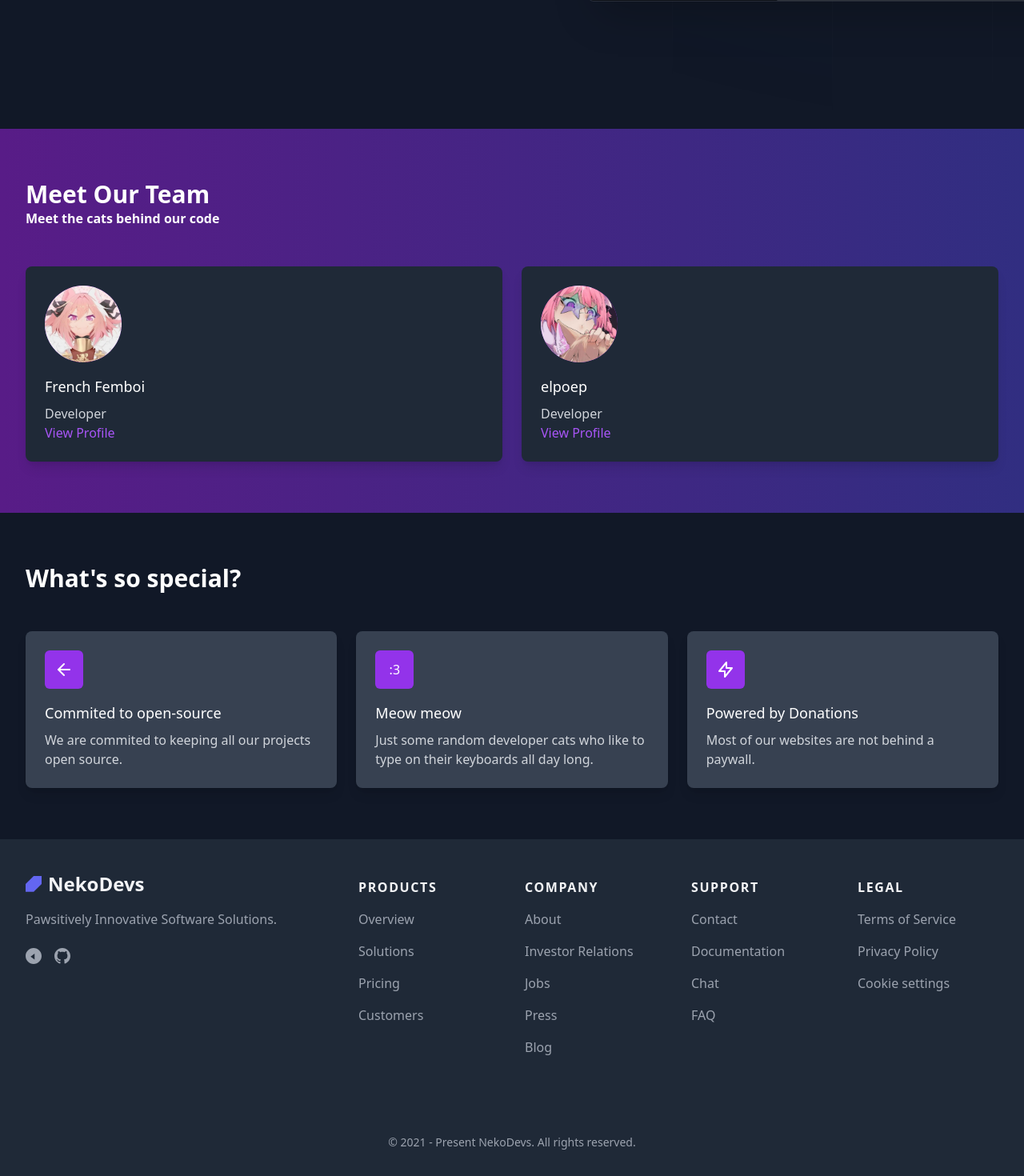
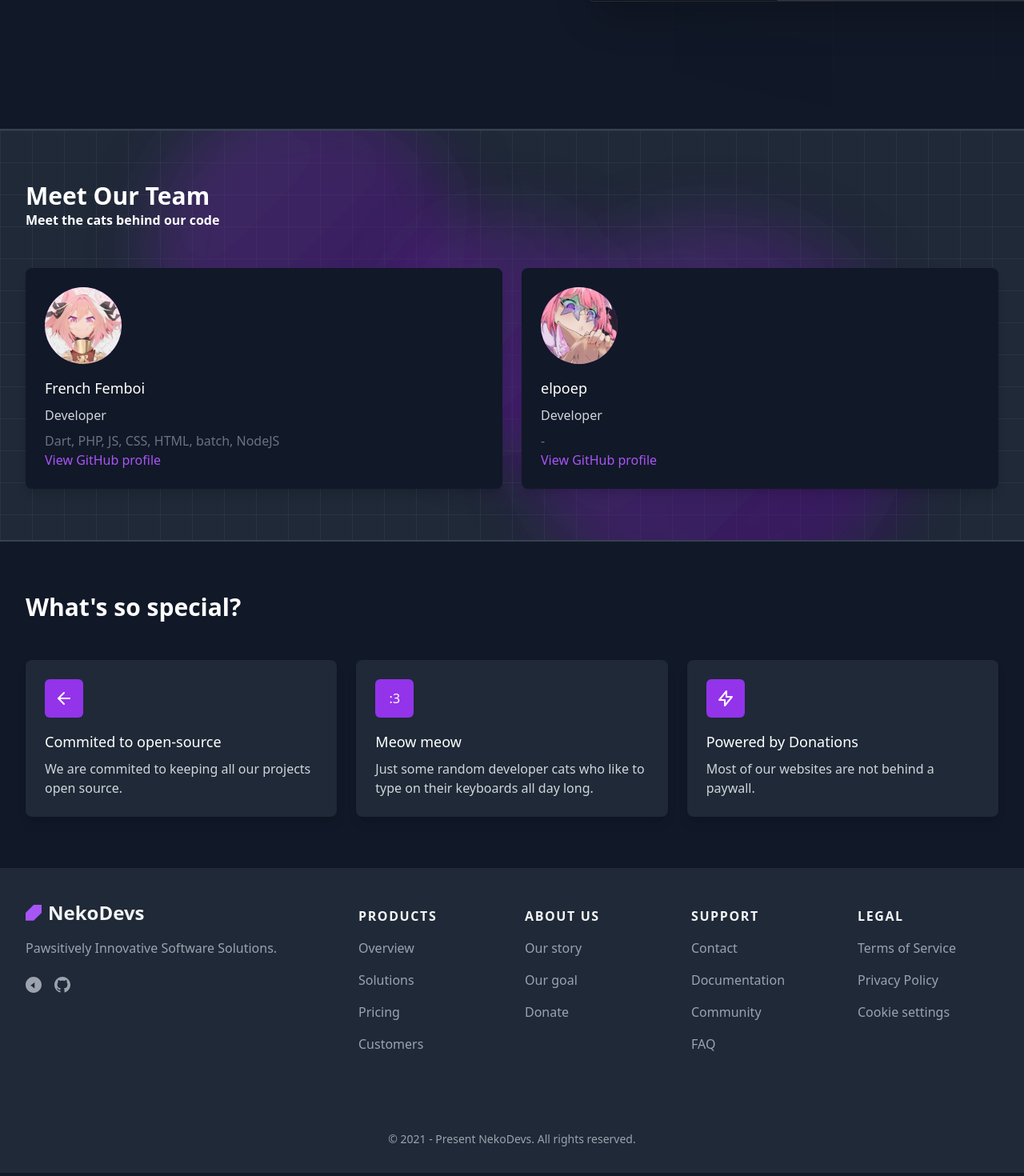
Before and after one commit to Nekodevs-EU/Landing-Page, a PHP site: page / in a window 1280 px wide. Shown: the part 848-2318 px from the top of the page at 80% size. Run offline with PHP 8.4, Linux system fonts and the light colour scheme; some web fonts are replaced.

Commit message:
chore: Update .htaccess and output.css files

```diff
--- a/index.php
+++ b/index.php
@@ -1,5 +1,6 @@
 <!DOCTYPE html>
 <html lang="en">
+
 <head>
   <meta charset="UTF-8">
   <meta name="viewport" content="width=device-width, initial-scale=1.0">
@@ -7,6 +8,7 @@
   <link href="/src/styles/output.css" rel="stylesheet">
   <link rel="stylesheet" href="https://rsms.me/inter/inter.css">
 </head>
+
 <body>
   <!-- component -->
   <div class="relative isolate overflow-hidden bg-gray-900">
@@ -27,15 +29,15 @@
     <div class="mx-auto max-w-7xl px-6 pb-24 pt-10 sm:pb-32 lg:flex lg:px-8 lg:py-40">
       <div class="mx-auto max-w-2xl flex-shrink-0 lg:mx-0 lg:max-w-xl lg:pt-8">
         <div class="mt-24 sm:mt-32 lg:mt-16">
-        <a href="#" class="inline-flex space-x-6">
+          <a href="/news" class="inline-flex space-x-6">
             <span class="rounded-full bg-indigo-500/10 px-3 py-1 text-sm font-semibold leading-6 text-cyan-500 ring-1 ring-inset ring-indigo-500/20">What's new</span>
           </a>
         </div>
         <h1 class="mt-10 text-4xl font-bold tracking-tight text-white sm:text-6xl">Pawsitively Innovative Software Solutions!</h1>
         <p class="mt-6 text-lg leading-8 text-gray-300">At Nekodevs, we create purr-fectly crafted apps and websites that blend our love for cats with innovative technology. Join us in making the digital world a pawsitive place!</p>
         <div class="mt-10 flex items-center gap-x-6">
-        <a href="#" class="rounded-md bg-purple-500 px-3.5 py-2.5 text-sm font-semibold text-white shadow-sm hover:bg-purple-400 focus-visible:outline focus-visible:outline-2 focus-visible:outline-offset-2 focus-visible:outline-indigo-400">Our projects</a>
-        <a href="#" class="text-sm font-semibold leading-6 text-white">Who's behind this? <span aria-hidden="true">→</span></a>
+          <a href="/projects" class="rounded-md bg-purple-500 px-3.5 py-2.5 text-sm font-semibold text-white shadow-sm hover:bg-purple-400 focus-visible:outline focus-visible:outline-2 focus-visible:outline-offset-2 focus-visible:outline-indigo-400">Our projects</a>
+          <a href="#our-team" class="text-sm font-semibold leading-6 text-white">Who's behind this? <span aria-hidden="true">→</span></a>
         </div>
       </div>
       <div class="mx-auto mt-16 flex max-w-2xl sm:mt-24 lg:ml-10 lg:mr-0 lg:mt-0 lg:max-w-none lg:flex-none xl:ml-32">
@@ -46,26 +48,48 @@
     </div>
   </div>
 
-<section class="bg-gradient-to-r from-purple-900 to-indigo-900 py-16 dark:bg-gray-900">
-    <div class="max-w-7xl mx-auto px-4 sm:px-6 lg:px-8">
+  <section class="relative py-16 dark:bg-gray-900 bg-gray-800 border-t-2 border-b-2 border-gray-700" id="our-team">
+    <div class="absolute inset-0">
+      <svg width="100%" height="100%" xmlns="http://www.w3.org/2000/svg">
+        <defs>
+          <linearGradient id="grad1" x1="0%" y1="0%" x2="100%" y2="100%">
+            <stop offset="0%" style="stop-color:rgb(102,51,153);stop-opacity:0.9" />
+            <stop offset="100%" style="stop-color:rgb(75,0,130);stop-opacity: 0.9em;" />
+          </linearGradient>
+          <filter id="blur" x="-50%" y="-50%" width="200%" height="200%">
+            <feGaussianBlur in="SourceGraphic" stdDeviation="40" />
+          </filter>
+          <pattern id="grid" width="40" height="40" patternUnits="userSpaceOnUse">
+            <path d="M 40 0 L 0 0 0 40" fill="none" stroke="rgba(255, 255, 255, 0.1)" stroke-width="1" />
+          </pattern>
+        </defs>
+        <rect width="100%" height="100%" fill="url(#grid)" />
+        <circle cx="30%" cy="30%" r="20%" fill="url(#grad1)" filter="url(#blur)" opacity="0.5" />
+        <circle cx="70%" cy="70%" r="25%" fill="url(#grad1)" filter="url(#blur)" opacity="0.5" />
+        <circle cx="50%" cy="50%" r="15%" fill="url(#grad1)" filter="url(#blur)" opacity="0.5" />
+      </svg>
+    </div>
+    <div class="relative max-w-7xl mx-auto px-4 sm:px-6 lg:px-8">
       <h2 class="text-3xl font-bold text-white dark:text-gray-900">Meet Our Team</h2>
       <p class="text-1xl font-bold text-white dark:text-gray-900">Meet the cats behind our code</p>
       <div class="mt-12 grid grid-cols-1 gap-6 sm:grid-cols-2">
-            <div class="p-6 bg-gray-800 dark:bg-gray-700 rounded-lg shadow-lg">
+        <div class="p-6 bg-gray-900 dark:bg-gray-700 rounded-lg shadow-lg">
           <div class="flex items-center justify-center h-24 w-24 rounded-full bg-purple-600">
             <img src="/src/assets/img/french-femboi.png" alt="French Femboi" class="h-24 w-24 p-0 rounded-full">
           </div>
           <h3 class="mt-4 text-lg font-medium text-white dark:text-gray-900">French Femboi</h3>
           <p class="mt-2 text-base text-gray-300 dark:text-gray-500">Developer</p>
-                <a href="https://github.com/french-femboi" class="mt-4 text-base text-purple-500 hover:text-purple-400">View Profile</a>
+          <p class="mt-2 text-base text-gray-500 dark:text-gray-500">Dart, PHP, JS, CSS, HTML, batch, NodeJS</p>
+          <a href="https://github.com/french-femboi" class="mt-4 text-base text-purple-500 hover:text-purple-400">View GitHub profile</a>
         </div>
-            <div class="p-6 bg-gray-800 dark:bg-gray-700 rounded-lg shadow-lg">
+        <div class="p-6 bg-gray-900 dark:bg-gray-700 rounded-lg shadow-lg">
           <div class="flex items-center justify-center h-24 w-24 rounded-full bg-purple-600">
             <img src="/src/assets/img/elpoep.png" alt="French Femboi" class="h-24 w-24 p-0 rounded-full">
           </div>
           <h3 class="mt-4 text-lg font-medium text-white dark:text-gray-900">elpoep</h3>
           <p class="mt-2 text-base text-gray-300 dark:text-gray-500">Developer</p>
-                <a href="https://github.com/elpoeprod" class="mt-4 text-base text-purple-500 hover:text-purple-400">View Profile</a>
+          <p class="mt-2 text-base text-gray-500 dark:text-gray-500">-</p>
+          <a href="https://github.com/elpoeprod" class="mt-4 text-base text-purple-500 hover:text-purple-400">View GitHub profile</a>
         </div>
       </div>
     </div>
@@ -75,7 +99,7 @@
     <div class="max-w-7xl mx-auto px-4 sm:px-6 lg:px-8">
       <h2 class="text-3xl font-bold text-white">What's so special?</h2>
       <div class="mt-12 grid grid-cols-1 gap-6 sm:grid-cols-2 lg:grid-cols-3">
-            <div class="p-6 bg-gray-700 rounded-lg shadow-lg">
+        <div class="p-6 bg-gray-800 rounded-lg shadow-lg">
           <div class="flex items-center justify-center h-12 w-12 rounded-md bg-purple-600 shadow-purple">
             <svg class="h-6 w-6 text-white" fill="none" viewBox="0 0 24 24" stroke="currentColor">
               <path d="M19 12H5" stroke-linecap="round" stroke-linejoin="round" stroke-width="2"></path>
@@ -85,14 +109,14 @@
           <h3 class="mt-4 text-lg font-medium text-white">Commited to open-source</h3>
           <p class="mt-2 text-base text-gray-300">We are commited to keeping all our projects open source.</p>
         </div>
-            <div class="p-6 bg-gray-700 rounded-lg shadow-lg">
+        <div class="p-6 bg-gray-800 rounded-lg shadow-lg">
           <div class="flex items-center justify-center h-12 w-12 rounded-md bg-purple-600 shadow-purple" style="color: white;">
             :3
           </div>
           <h3 class="mt-4 text-lg font-medium text-white">Meow meow</h3>
           <p class="mt-2 text-base text-gray-300">Just some random developer cats who like to type on their keyboards all day long.</p>
         </div>
-            <div class="p-6 bg-gray-700 rounded-lg shadow-lg">
+        <div class="p-6 bg-gray-800 rounded-lg shadow-lg">
           <div class="flex items-center justify-center h-12 w-12 rounded-md bg-purple-600 shadow-purple">
             <svg class="h-6 w-6 text-white" fill="none" viewBox="0 0 24 24" stroke="currentColor">
               <path stroke-linecap="round" stroke-linejoin="round" stroke-width="2" d="M13 10V3L4 14h7v7l9-11h-7z"></path>
@@ -112,7 +136,7 @@
           <!-- logo - start -->
           <div class="mb-4 lg:-mt-2">
             <a href="/" class="inline-flex items-center gap-2 text-xl font-bold text-gray-100 md:text-2xl" aria-label="logo">
-            <svg width="95" height="94" viewBox="0 0 95 94" class="h-auto w-5 text-indigo-500" fill="currentColor" xmlns="http://www.w3.org/2000/svg">
+              <svg width="95" height="94" viewBox="0 0 95 94" class="h-auto w-5 text-purple-500" fill="currentColor" xmlns="http://www.w3.org/2000/svg">
                 <path d="M96 0V47L48 94H0V47L48 0H96Z" />
               </svg>
 
@@ -127,7 +151,7 @@
           <div class="flex gap-4">
             <a href="https://tube.fembois.eu/c/nekodevs/videos" target="_blank" class="text-gray-400 transition duration-100 hover:text-gray-500 active:text-gray-600">
               <svg class="h-5 w-5" width="24" height="24" viewBox="0 0 24 24" fill="currentColor" xmlns="http://www.w3.org/2000/svg">
-            <path d="M12 0C5.372 0 0 5.372 0 12s5.372 12 12 12 12-5.372 12-12S18.628 0 12 0zm1.5 17.25l-6-4.5 6-4.5v9z"/>
+                <path d="M12 0C5.372 0 0 5.372 0 12s5.372 12 12 12 12-5.372 12-12S18.628 0 12 0zm1.5 17.25l-6-4.5 6-4.5v9z" />
               </svg>
             </a>
 
@@ -166,28 +190,21 @@
 
         <!-- nav - start -->
         <div>
-        <div class="mb-4 font-bold uppercase tracking-widest text-gray-100">Company</div>
+          <div class="mb-4 font-bold uppercase tracking-widest text-gray-100">About us</div>
 
           <nav class="flex flex-col gap-4">
             <div>
-            <a href="#" class="text-gray-400 transition duration-100 hover:text-indigo-500 active:text-indigo-600">About</a>
+              <a href="#" class="text-gray-400 transition duration-100 hover:text-indigo-500 active:text-indigo-600">Our story</a>
             </div>
 
             <div>
-            <a href="#" class="text-gray-400 transition duration-100 hover:text-indigo-500 active:text-indigo-600">Investor Relations</a>
+              <a href="#" class="text-gray-400 transition duration-100 hover:text-indigo-500 active:text-indigo-600">Our goal</a>
             </div>
 
             <div>
-            <a href="#" class="text-gray-400 transition duration-100 hover:text-indigo-500 active:text-indigo-600">Jobs</a>
+              <a href="#" class="text-gray-400 transition duration-100 hover:text-indigo-500 active:text-indigo-600">Donate</a>
             </div>
 
-          <div>
-            <a href="#" class="text-gray-400 transition duration-100 hover:text-indigo-500 active:text-indigo-600">Press</a>
-          </div>
-
-          <div>
-            <a href="#" class="text-gray-400 transition duration-100 hover:text-indigo-500 active:text-indigo-600">Blog</a>
-          </div>
           </nav>
         </div>
         <!-- nav - end -->
@@ -206,7 +223,7 @@
             </div>
 
             <div>
-            <a href="#" class="text-gray-400 transition duration-100 hover:text-indigo-500 active:text-indigo-600">Chat</a>
+              <a href="#" class="text-gray-400 transition duration-100 hover:text-indigo-500 active:text-indigo-600">Community</a>
             </div>
 
             <div>
@@ -241,5 +258,18 @@
     </footer>
   </div>
 
+
+  <script>
+  document.querySelectorAll('a[href^="#"]').forEach(anchor => {
+    anchor.addEventListener('click', function (e) {
+      e.preventDefault();
+
+      document.querySelector(this.getAttribute('href')).scrollIntoView({
+        behavior: 'smooth'
+      });
+    });
+  });
+</script>
 </body>
+
 </html>
--- a/src/styles/output.css
+++ b/src/styles/output.css
@@ -794,18 +794,26 @@ video {
   border-radius: 0.375rem;
 }
 
+.border-b-2 {
+  border-bottom-width: 2px;
+}
+
 .border-t {
   border-top-width: 1px;
+}
+
+.border-t-2 {
+  border-top-width: 2px;
+}
+
+.border-gray-700 {
+  --tw-border-opacity: 1;
+  border-color: rgb(55 65 81 / var(--tw-border-opacity));
 }
 
 .border-gray-800 {
   --tw-border-opacity: 1;
   border-color: rgb(31 41 55 / var(--tw-border-opacity));
-}
-
-.bg-gray-700 {
-  --tw-bg-opacity: 1;
-  background-color: rgb(55 65 81 / var(--tw-bg-opacity));
 }
 
 .bg-gray-800 {
@@ -846,18 +854,8 @@ video {
   --tw-gradient-stops: var(--tw-gradient-from), var(--tw-gradient-to);
 }
 
-.from-purple-900 {
-  --tw-gradient-from: #581c87 var(--tw-gradient-from-position);
-  --tw-gradient-to: rgb(88 28 135 / 0) var(--tw-gradient-to-position);
-  --tw-gradient-stops: var(--tw-gradient-from), var(--tw-gradient-to);
-}
-
 .to-\[\#4f46e5\] {
   --tw-gradient-to: #4f46e5 var(--tw-gradient-to-position);
-}
-
-.to-indigo-900 {
-  --tw-gradient-to: #312e81 var(--tw-gradient-to-position);
 }
 
 .fill-gray-800\/20 {
@@ -1010,9 +1008,9 @@ video {
   color: rgb(156 163 175 / var(--tw-text-opacity));
 }
 
-.text-indigo-500 {
+.text-gray-500 {
   --tw-text-opacity: 1;
-  color: rgb(99 102 241 / var(--tw-text-opacity));
+  color: rgb(107 114 128 / var(--tw-text-opacity));
 }
 
 .text-purple-500 {
@@ -1065,8 +1063,17 @@ video {
   --tw-ring-color: rgb(255 255 255 / 0.1);
 }
 
+.blur {
+  --tw-blur: blur(8px);
+  filter: var(--tw-blur) var(--tw-brightness) var(--tw-contrast) var(--tw-grayscale) var(--tw-hue-rotate) var(--tw-invert) var(--tw-saturate) var(--tw-sepia) var(--tw-drop-shadow);
+}
+
 .blur-3xl {
   --tw-blur: blur(64px);
+  filter: var(--tw-blur) var(--tw-brightness) var(--tw-contrast) var(--tw-grayscale) var(--tw-hue-rotate) var(--tw-invert) var(--tw-saturate) var(--tw-sepia) var(--tw-drop-shadow);
+}
+
+.filter {
   filter: var(--tw-blur) var(--tw-brightness) var(--tw-contrast) var(--tw-grayscale) var(--tw-hue-rotate) var(--tw-invert) var(--tw-saturate) var(--tw-sepia) var(--tw-drop-shadow);
 }
 
```
Also changed, not shown: 404.php (added, +42 -0 lines), .htaccess (added). Lines whose indentation alone changed are shown as unchanged.
